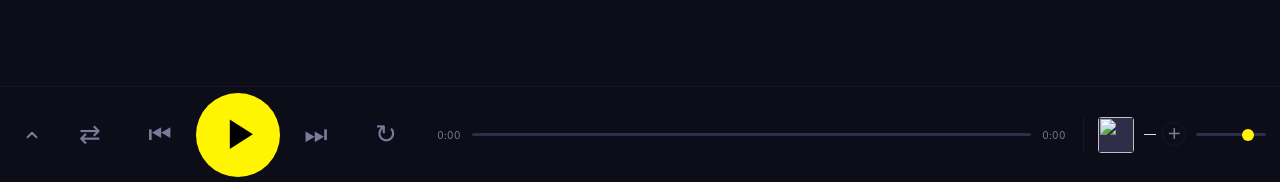
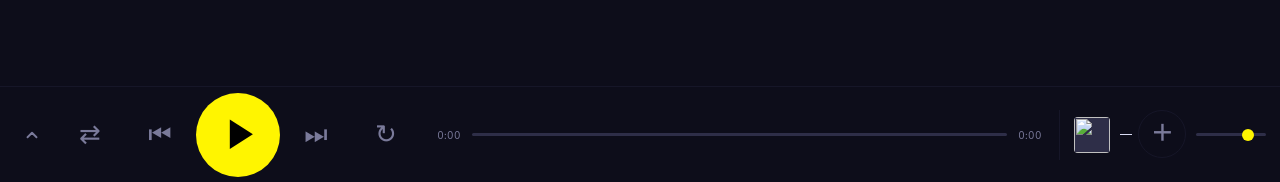
Before and after one commit to volosati-team/silno-dom-server, a FastAPI app: page / in a window 1280 px wide. Shown: the part 1262-1444 px from the top of the page. Run offline with FastAPI, Linux system fonts and the light colour scheme; data that the repository does not hold is empty; some libraries are stand-ins or nearby versions.

Commit message:
ui(panel): make save-current-track button 2× bigger (24px → 48px)
Owner asked for the in-bar save button to be twice as wide so it's
hit-target-friendly on the wall panel. Also bumped the font-size from
14 → 22 to keep the + glyph centred at the new size.

Co-Authored-By: Claude Opus 4.7 <noreply@anthropic.com>

```diff
--- a/panel/static/app.css
+++ b/panel/static/app.css
@@ -358,8 +358,8 @@ html, body {
 #sc-track-title-row #sc-track-title { flex: 1; min-width: 0; }
 #sc-save-current {
   background: none; border: 1px solid var(--border);
-  color: var(--muted); font-size: 14px; font-weight: 700;
-  width: 24px; height: 24px; border-radius: 50%;
+  color: var(--muted); font-size: 22px; font-weight: 700;
+  width: 48px; height: 48px; border-radius: 50%;
   cursor: pointer; flex-shrink: 0;
   display: flex; align-items: center; justify-content: center;
   transition: color 0.15s, border-color 0.15s, background 0.15s;
```
